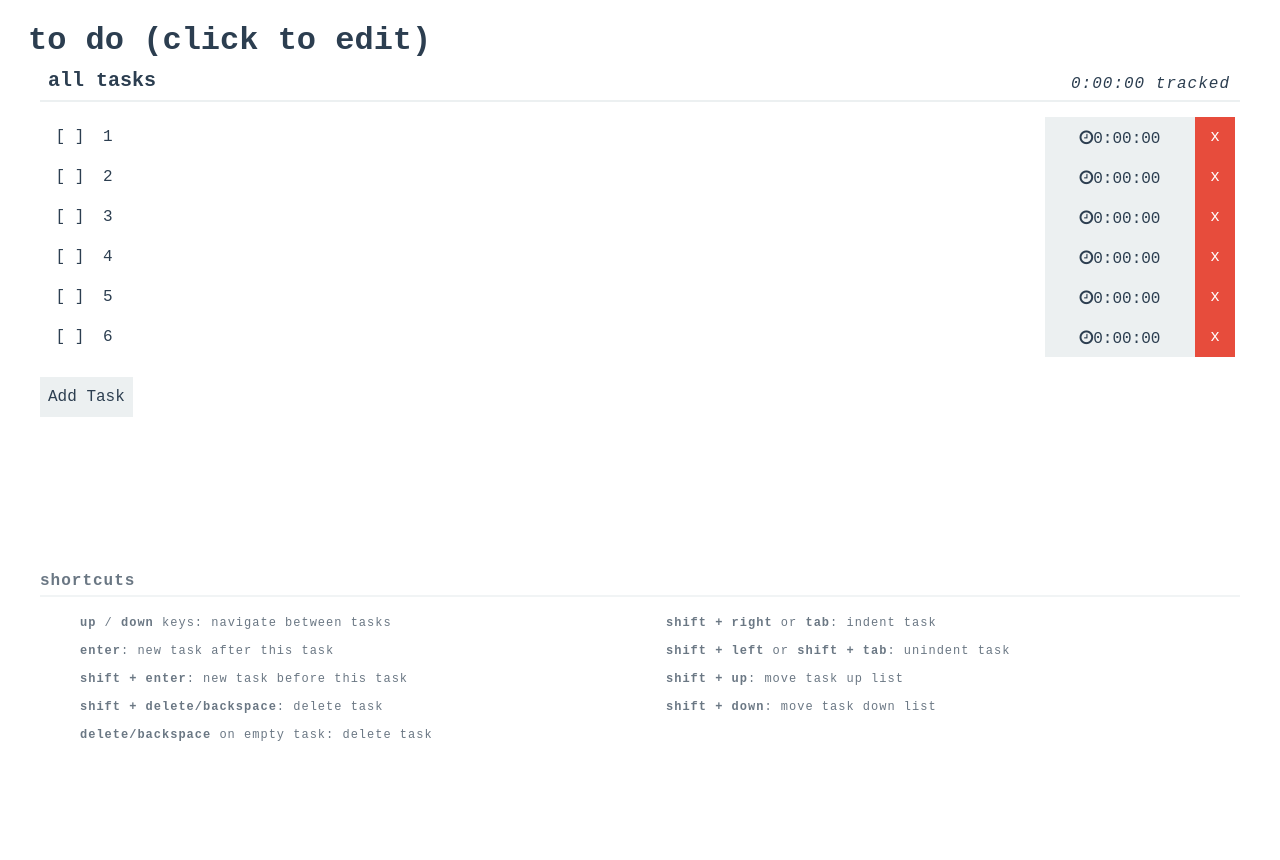
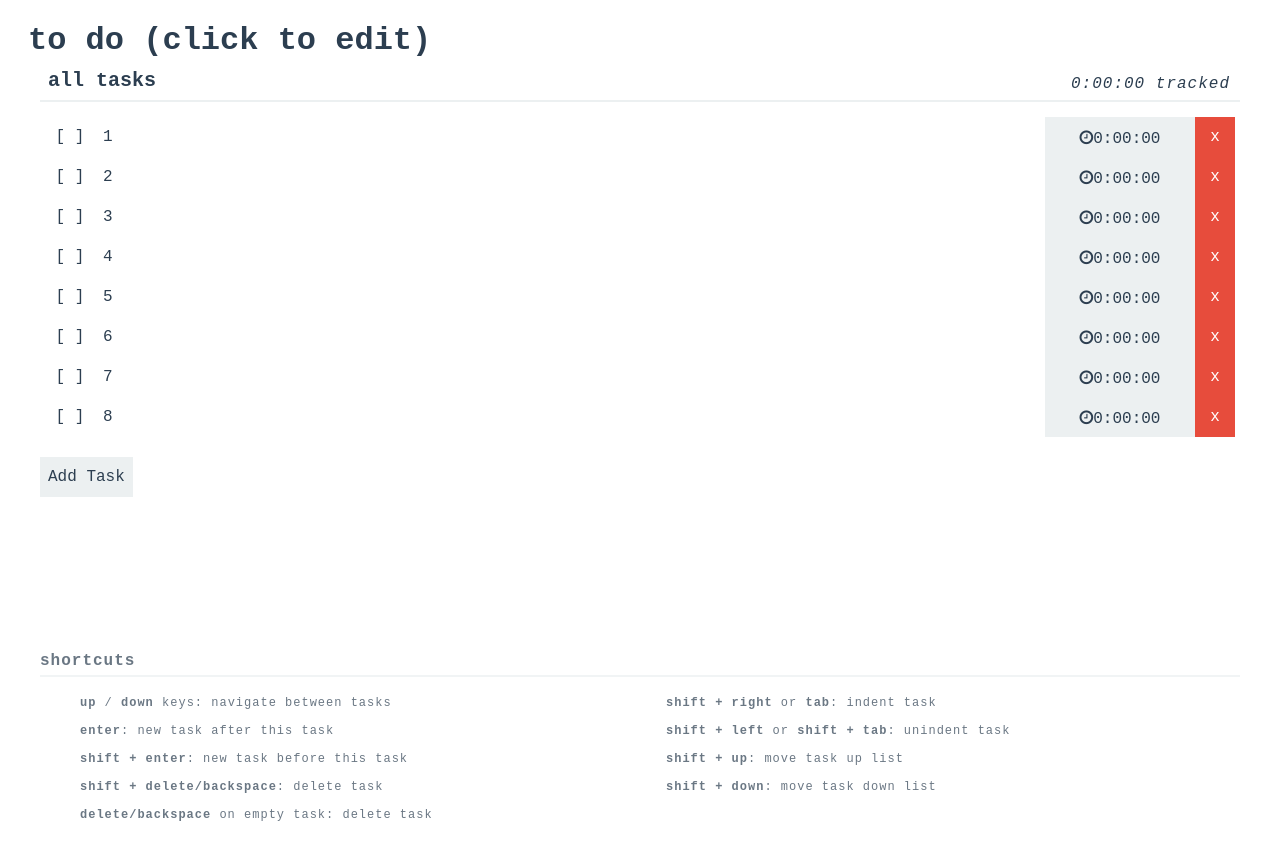
Before and after one commit to cborchert/todolist, a React app: page / in a window 1280 px wide. Shown: the top 860 px of the page. Before the commit the page ends 801 px from the top, so only its background shows below. Built offline with nearby package versions, Linux system fonts and the light colour scheme.

Commit message:
Childing

```diff
--- a/src/App.js
+++ b/src/App.js
@@ -61,11 +61,11 @@ class App extends Component {
       billableTime: 0,
       timers: [],
       tags: [],
+      parent: false,
       projects: [],
       taskLists: [],
       timelineStart: false,
       timelineEnd: false,
-      parentTask: false,
       notes: []
     };
 
@@ -197,47 +197,11 @@ class App extends Component {
 
   componentDidMount() {
     if (!this.state.lastSeen) {
-      // this.addTasks([
-      //   {
-      //     id: 1,
-      //     title: "hello, world! #ab"
-      //   },
-      //   {
-      //     id: 2,
-      //     title: "#cd click this text and hit enter to add a task beneath it"
-      //   },
-      //   {
-      //     id: 3,
-      //     title: "#ef click the x to the right to delete this task"
-      //   },
-      //   {
-      //     id: 4,
-      //     title:
-      //       "#cd #ef toggle this task's timer by clicking the time button to the right"
-      //   },
-      //   {
-      //     id: 5,
-      //     title:
-      //       "#ab #cd#ef mark your progress by clicking the checkbox to the left"
-      //   },
-      //   {
-      //     id: 6,
-      //     title:
-      //       "#ab #cd this app currently runs on local storage, so you can come back later :)"
-      //   }
-      // ]);
       this.addTasks([
         {
           id: 1,
-          title: "1"
-        },
-        {
-          id: 2,
-          title: "2"
-        },
-        {
-          id: 3,
-          title: "3"
+          title: "1",
+          children: [2, 3]
         },
         {
           id: 4,
@@ -250,6 +214,24 @@ class App extends Component {
         {
           id: 6,
           title: "6"
+        },
+        {
+          id: 7,
+          title: "7"
+        },
+        {
+          id: 8,
+          title: "8"
+        },
+        {
+          id: 2,
+          title: "2",
+          parent: 1 //Don't like this duplicate data
+        },
+        {
+          id: 3,
+          title: "3",
+          parent: 1
         }
       ]);
     }
@@ -290,6 +272,8 @@ class App extends Component {
       this.reconcileViews
     );
   }
+
+  setTaskAsChild(parent, child) {}
 
   applyTagFilter(tasks, filterString) {
     //if no filter is to be applied, it gets all tasks
@@ -355,6 +339,7 @@ class App extends Component {
       view.filterString
     );
 
+    let children = [];
     //Remove any tasks that are already there.
     let tasks = [
       ...viewTasks,
@@ -362,13 +347,39 @@ class App extends Component {
         .filter(task => viewTasks.indexOf(task.id) === -1)
         .map(task => task.id)
     ].filter(taskId => {
-      let exists = false;
+      let keep = false;
       this.state.tasks.forEach(stateTask => {
         if (stateTask.id === taskId) {
-          exists = true;
+          keep = true;
         }
       });
-      return exists;
+      return keep;
+    });
+    let parents = [];
+    //Remove/Reorder children
+    tasks.forEach(taskId => {
+      let task = this.state.tasks.filter(
+        stateTask => stateTask.id === taskId
+      )[0];
+      if (task.children && task.children.length > 0) {
+        task.children.reverse().forEach(child => {
+          //Remove children from list
+          let childIndex = tasks.indexOf(child);
+          if (childIndex > -1) {
+            tasks = [
+              ...tasks.slice(0, childIndex),
+              ...tasks.slice(childIndex + 1)
+            ];
+          }
+          //insert child
+          let parentIndex = tasks.indexOf(taskId);
+          console.log(tasks);
+          if (parentIndex > -1) {
+            tasks.splice(parentIndex + 1, 0, child);
+          }
+          console.log(tasks);
+        });
+      }
     });
 
     view = {
--- a/src/components/View.js
+++ b/src/components/View.js
@@ -28,9 +28,7 @@ class View extends Component {
   }
 
   addTaskToView(order, task) {
-    console.log(order);
     const { view, addTask, updateView } = this.props;
-    console.log(view.tasks);
     task = task || { id: Date.now(), title: "" };
     order =
       typeof order !== "undefined" && order !== false
@@ -53,7 +51,6 @@ class View extends Component {
   }
 
   setFocusWithDirection(id, direction) {
-    console.log(id, direction);
     const { tasks } = this.props.view;
     let index = tasks.indexOf(id);
     if (index === -1) {
@@ -88,7 +85,6 @@ class View extends Component {
       ...view.tasks.slice(focusIndex + 1)
     ];
 
-    console.log(view.tasks, taskList);
     removeTask(id);
     this.setFocus(focusId);
   }
```
